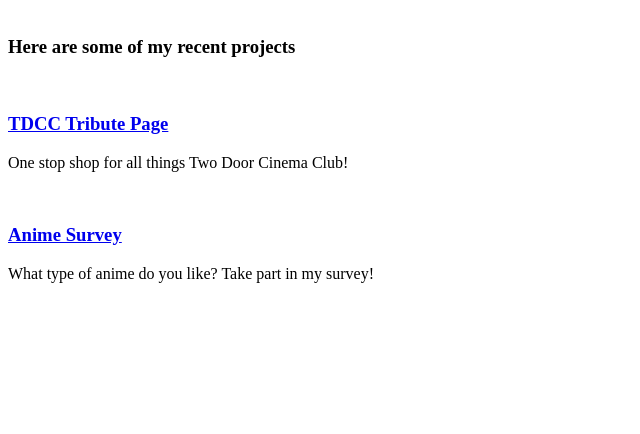
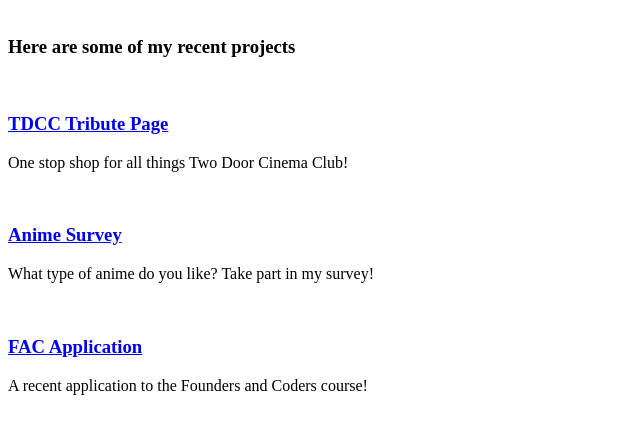
Before and after one commit to MJOW1999/Portfolio-Page, a plain HTML site: page index.html in a window 1280 px wide. Shown: the part 154-588 px from the top of the page, without its empty margins (0-640 px from the left). Drawn offline with Linux system fonts and the light colour scheme.

Commit message:
Projects: FAC Application

```diff
--- a/index.html
+++ b/index.html
@@ -22,6 +22,8 @@
 		<p id = "project-description">One stop shop for all things Two Door Cinema Club!</p><br>
 		<h3 class = "project-title"><a href = "https://codepen.io/mjow1999/pen/rNLOVqr" target="_blank">Anime Survey</a></h3>
 		<p id = "project-description">What type of anime do you like? Take part in my survey!</p><br>
+		<h3 class = "project-title"><a href = "https://mjow1999.github.io/MJOW1999.github.io/FAC-Website/index.html" target="_blank">FAC Application</a></h3>
+		<p id = "project-description">A recent application to the Founders and Coders course!</p><br>
 	</article>
 	<footer id = "socials"></footer>
 </main>
```
